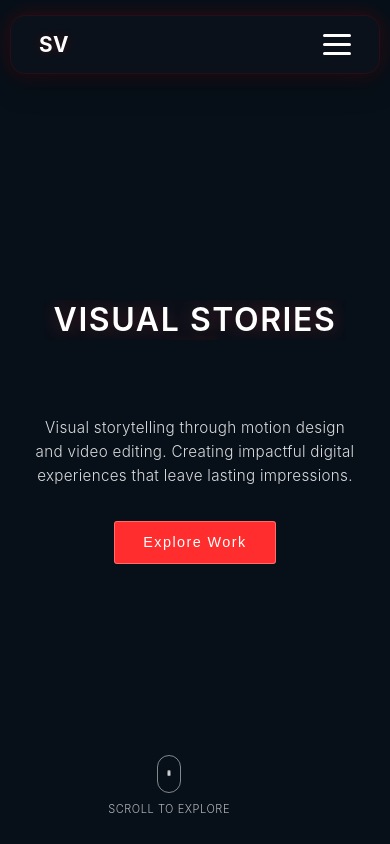
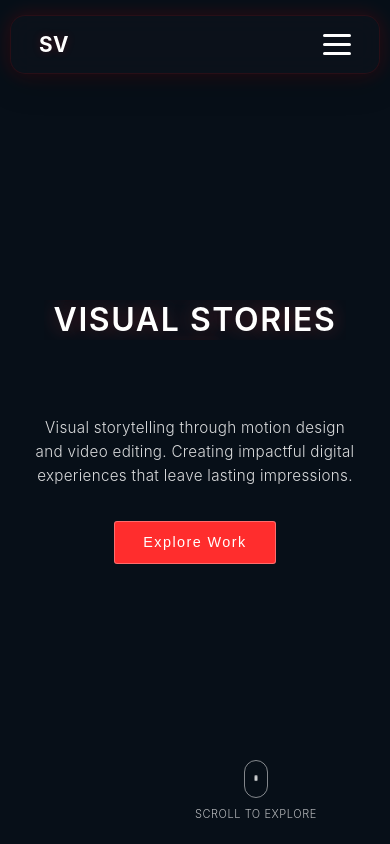
Before and after one commit to srizon-visuals/srizon-portfolio, a React (Create React App) app: page / in a window 390 px wide. Shown: the top 844 px of the page. Built offline with nearby package versions, Linux system fonts and the light colour scheme; no server answers; the database is empty.

Commit message:
Fix scroll indicator centering on mobile

```diff
--- a/src/pages/Home.css
+++ b/src/pages/Home.css
@@ -394,14 +394,13 @@
 .scroll-indicator {
   position: absolute;
   bottom: 40px;
-  /* Let's try a different approach to alignment */
-  right: calc(50% - 50px); /* Using right instead of left for alignment */
-  transform: translateX(50%); /* Adjust transform to match right alignment */
+  left: 50%;
+  transform: translateX(-50%);
   display: flex;
   flex-direction: column;
   align-items: center;
   opacity: 0.8;
-  z-index: 10; /* Ensure it's above other elements */
+  z-index: 10;
 }
 
 .mouse {
@@ -463,8 +462,7 @@
 /* Mobile adjustments for scroll indicator */
 @media (max-width: 768px) {
   .scroll-indicator {
-    bottom: 25px; /* Adjust for mobile */
-    right: calc(50% - 60px); /* Less offset on mobile */
+    bottom: 25px;
   }
 }
 
@@ -478,7 +476,7 @@
 /* Small mobile adjustments */
 @media (max-width: 480px) {
   .scroll-indicator {
-    right: calc(50% - 35px); /* Even less offset on small screens */
+    bottom: 20px;
   }
 }
 
```
